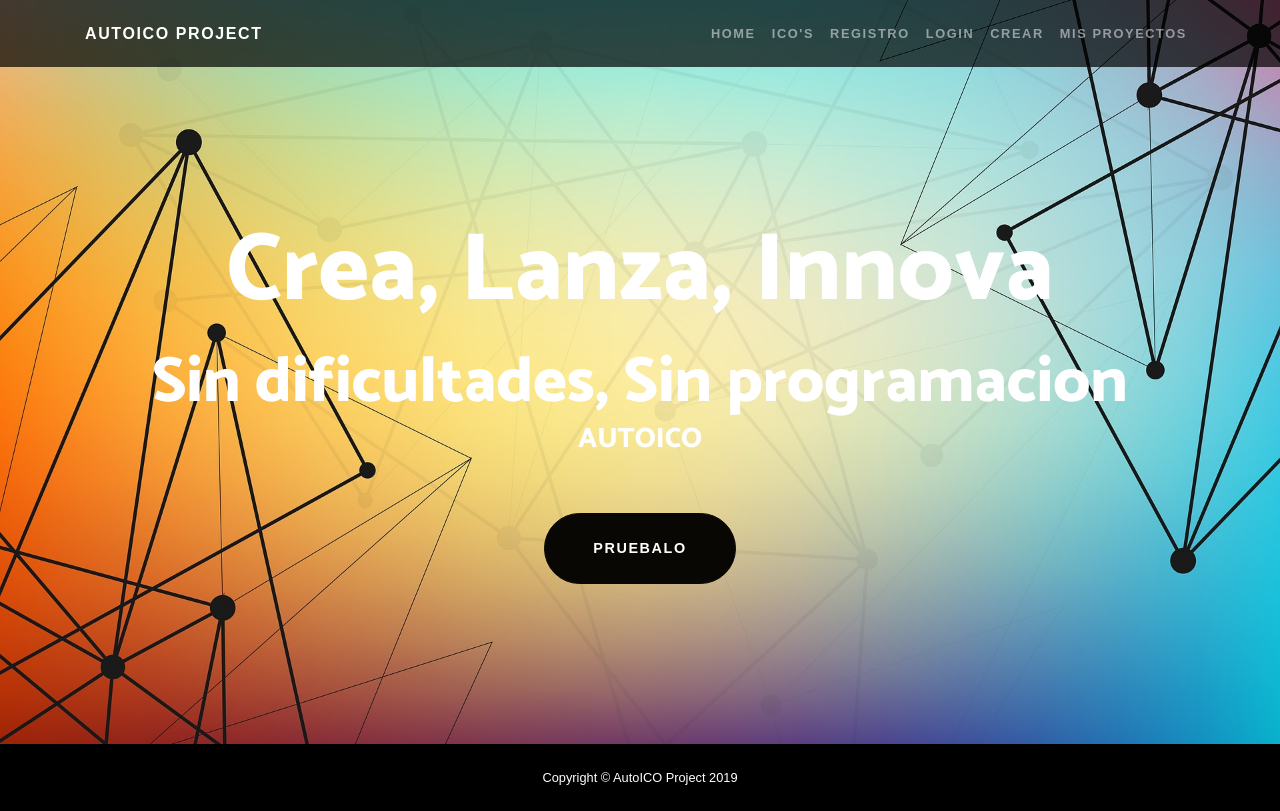
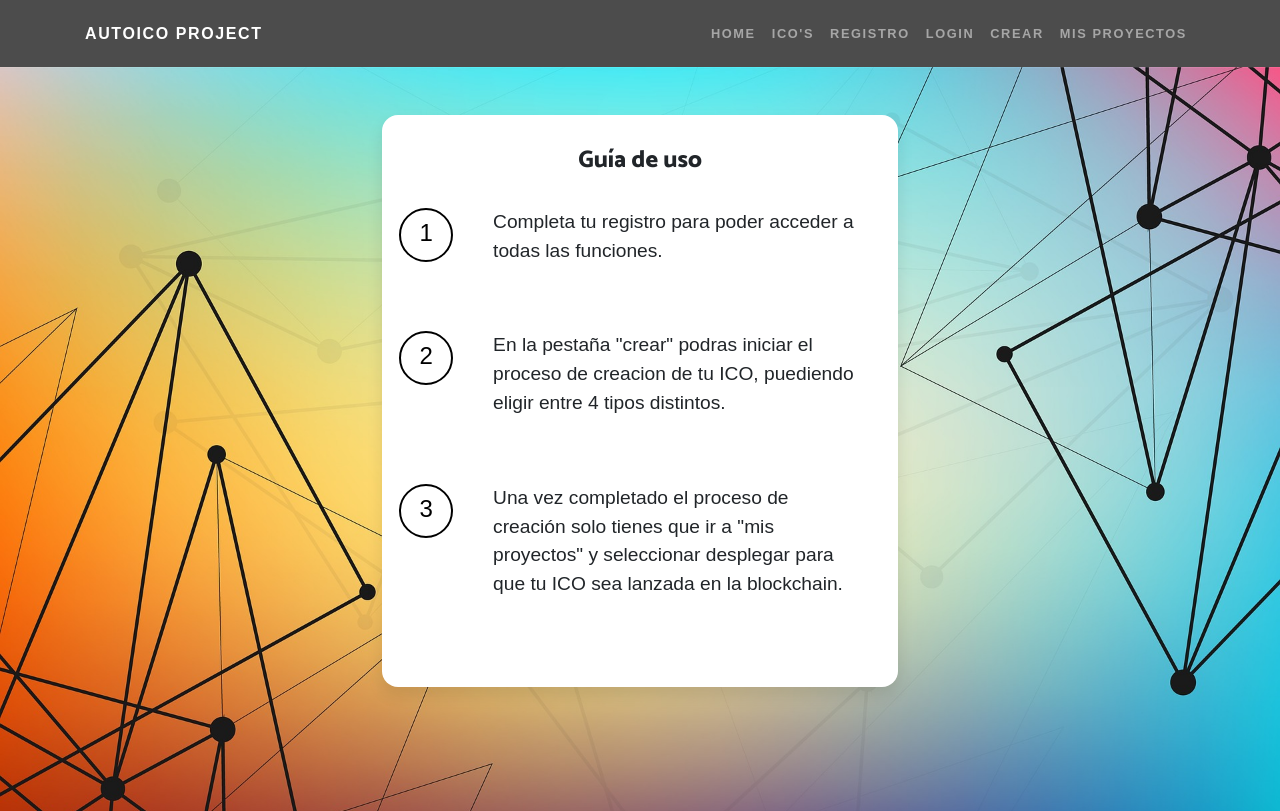
Before and after one commit to cris-ech/autoICO, a React (Create React App) app in the folder client/: page /guide in a window 1280 px wide. Built offline with nearby package versions, Linux system fonts and the light colour scheme; no server answers.

Commit message:
added user guide and some css

```diff
--- a/client/public/css/one-page-wonder.css
+++ b/client/public/css/one-page-wonder.css
@@ -251,3 +251,40 @@ section.pricing {
     opacity: 1;
   }
 }
+
+.numberCircle {
+  width: 60px;
+  line-height: 60px;
+  border-radius: 50%;
+  text-align: center;
+  font-size: 30px;
+  border: 2px solid #666;
+  display: block;
+}
+
+.works-step {
+  margin-bottom: 50px;
+}
+
+.works-step:last-of-type {
+  margin-bottom: 40px;
+}
+
+.works-step div {
+  color: #000000;
+  font-size: 150%;
+  height: 54px;
+  width: 54px;
+  border: 2px solid #000000;
+  border-radius: 50%;
+  display: inline-block;
+  text-align: center;
+  margin-right: 25px;
+  float: left;
+  padding: 5px;
+}
+
+.works-step p{
+  font-size: 120%;
+
+}
--- a/client/src/App.js
+++ b/client/src/App.js
@@ -12,6 +12,7 @@ import Register from './components/auth/Register';
 import Project from './components/project/Project';
 import UserProjects from './components/project/UserProjectsList';
 import AllProjects from './components/project/AllProjects';
+import Guide from './components/guide/Guide';
 
 
 class App extends Component {
@@ -33,6 +34,7 @@ class App extends Component {
           <Route path="/project" component={withAuth(Project)} />
           <Route path="/user-projects" component={withAuth(UserProjects)} />
           <Route path="/all-projects" component={AllProjects} />
+          <Route path="/guide" component={Guide} />
         </Switch>
 
 
--- /dev/null
+++ b/client/src/components/guide/Guide.js
@@ -0,0 +1,47 @@
+import React, { Component } from 'react';
+
+import '../auth/auth.css';
+
+export default class Register extends Component {
+  constructor(props) {
+    super(props)
+  }
+
+
+
+
+  render() {
+    return (
+      <div className="section login-container">
+      <div className="row">
+        <div className="col-lg-5 col-xl-5 col-md-6 col-sm-7 col-xs-8 mx-auto">
+          <div className="card card-signin flex-row my-5">
+
+            <div className="card-body">
+              <h5 className="card-title text-center">Guía de uso</h5>
+              <div >
+                    <div class="row works-step">
+                        <div className='col-2-6'>1</div>
+                        <p className='col'>Completa tu registro para poder acceder a todas las funciones.</p>
+                    </div>
+                    <div class="row works-step">
+                        <div className='col-2-6'>2</div>
+                        <p className='col'>En la pestaña "crear" podras iniciar el proceso de creacion de tu ICO, puediendo eligir entre 4 tipos distintos.</p>
+                    </div>
+                    <div class="row works-step">
+                        <div className='col-2-6'>3</div>
+                        <p className='col'>Una vez completado el proceso de creación solo tienes que ir a "mis proyectos" y seleccionar desplegar para que tu ICO sea lanzada en la blockchain.</p>
+                    </div>
+                </div>
+
+            </div>
+          </div>
+
+        </div>
+      </div>
+
+    </div>
+
+    );
+  }
+}
--- a/client/src/components/header/Header.js
+++ b/client/src/components/header/Header.js
@@ -17,7 +17,8 @@ export default class Header extends Component {
     || window.location.pathname==='/login'
     || window.location.pathname==='/project'
     || window.location.pathname==='/user-projects'
-    || window.location.pathname==='/all-projects'){
+    || window.location.pathname==='/all-projects'
+    || window.location.pathname==='/guide'){
       return <div style={{paddingBottom: '67px'}}></div>;
     }
     return (
--- a/client/src/components/project/Project.js
+++ b/client/src/components/project/Project.js
@@ -103,7 +103,7 @@ export default class Project extends Component {
   <div className="container">
     <div className="row">
       {/* Free Tier */}
-      <div className="col-5 offset-1" style={{paddingBottom: "20px"}}>
+      <div className="col " style={{paddingBottom: "20px"}}>
         <div className="card ">
           <div className="card-body">
             <h5 className="card-title text-muted text-uppercase text-center">Basic</h5>
@@ -122,7 +122,7 @@ export default class Project extends Component {
         </div>
       </div>
       {/* Plus Tier */}
-      <div className="col-5" style={{paddingBottom: "20px"}}>
+      <div className="col" style={{paddingBottom: "20px"}}>
         <div className="card ">
           <div className="card-body">
             <h5 className="card-title text-muted text-uppercase text-center">Advanced</h5>
@@ -142,7 +142,7 @@ export default class Project extends Component {
       </div>
       <div className="row"  style={{paddingBottom: "20px"}}>
       {/* Free Tier */}
-      <div className="col-5 offset-1" style={{paddingBottom: "20px"}}>
+      <div className="col" style={{paddingBottom: "20px"}}>
         <div className="card ">
           <div className="card-body">
             <h5 className="card-title text-muted text-uppercase text-center">Plus</h5>
@@ -160,7 +160,7 @@ export default class Project extends Component {
         </div>
       </div>
       {/* Free Tier */}
-      <div className="col-5" style={{paddingBottom: "20px"}}>
+      <div className="col" style={{paddingBottom: "20px"}}>
         <div className="card">
           <div className="card-body">
             <h5 className="card-title text-muted text-uppercase text-center">Pro</h5>
```
